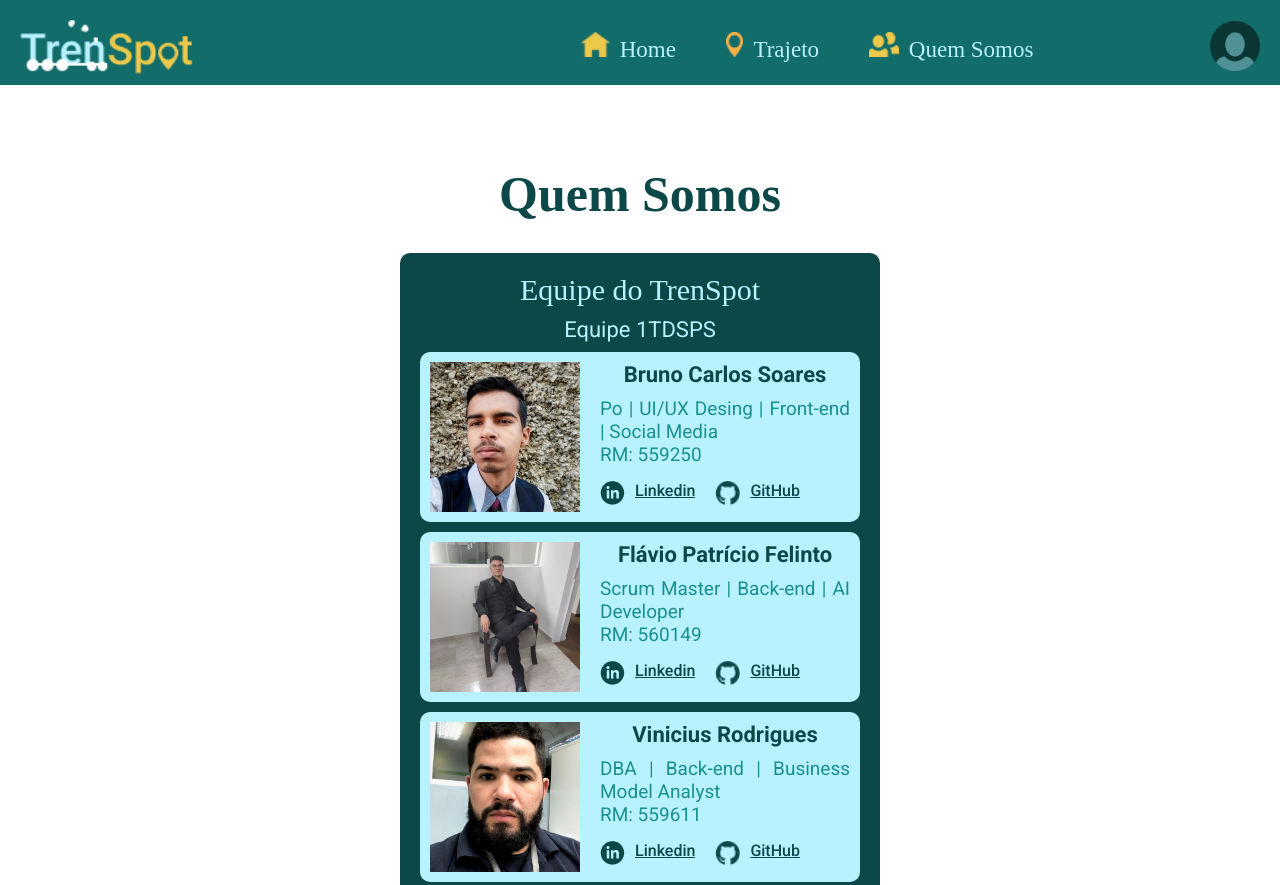
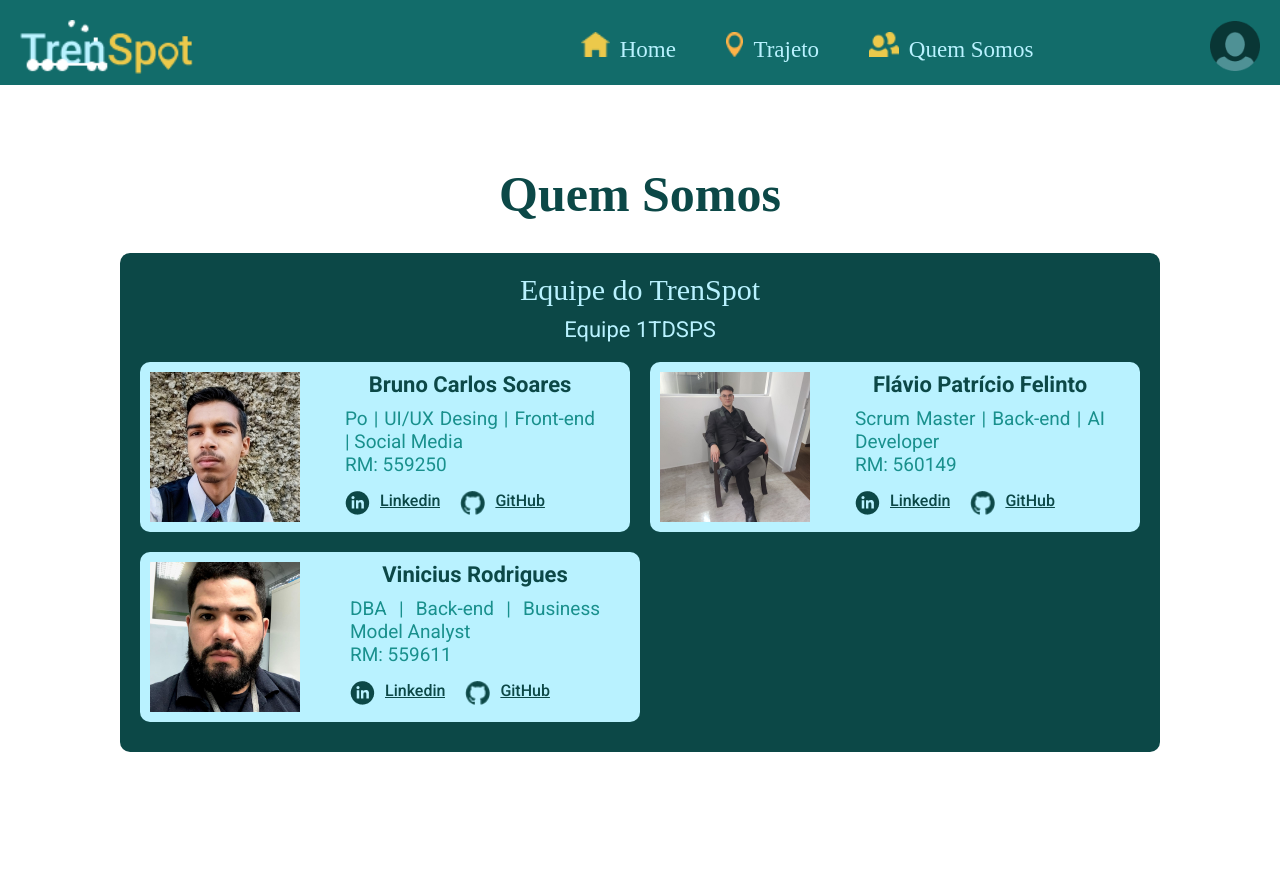
Before and after one commit to TrenSpot/TrenSpot, a plain HTML site: page html/quem_somos.html in a window 1280 px wide. Shown: the top 885 px of the page. Drawn offline with Linux system fonts and the light colour scheme; a web font is replaced by a local one.

Commit message:
responsividade quem somos page

```diff
--- a/assets/css/styleLG.css
+++ b/assets/css/styleLG.css
@@ -113,6 +113,20 @@ header li div {
     margin: 150px 0;
 }
 
+/* ========= QUEM SOMOS ========= */
+.wrapper_quemSomos {
+    width: 1000px;
+}
+.wrapper_quemSomos .par {
+    display: flex;
+}
+.wrapper_quemSomos .membro {
+    width: 500px;
+}
+.wrapper_quemSomos .membro:first-child {
+    margin-right: 20px;
+}
+
 /* Footer */
 .footer_col1 {
     width: 200px;
--- a/html/quem_somos.html
+++ b/html/quem_somos.html
@@ -13,7 +13,7 @@
     <style>
         .main_quemSomos {
             display: flex;
-            margin: 50px 0;
+            margin: 50px 0 200px;
             flex-direction: column;
         }
         .main_quemSomos h1 {
@@ -117,6 +117,7 @@
             <a name="quemSomos"></a>
             <h2>Equipe do TrenSpot</h2>
             <p>Equipe 1TDSPS</p>
+            <div class="par">
                 <div class="membro">
                     <img src="../assets/img/bruno.jpeg" alt="Bruno Carlos Soares">
                     <div class="info">
@@ -138,6 +139,7 @@
                             <div class="social_medias_membros">
                                 <a href="https://www.linkedin.com/in/flavio-felinto-a07b99323?utm_source=share&utm_campaign=share_via&utm_content=profile&utm_medium=ios_app" target="_blank"><img src="../assets/img/lonkedin_logo_membros.png" alt="">Linkedin</a>
                                 <a href="https://github.com/iAmFlavio" target="_blank"><img src="../assets/img/github_logo_membros.png" alt="">GitHub</a>
+                            </div>
                     </div>
                 </div>
             </div>
```
Lines whose indentation alone changed are shown as unchanged.
